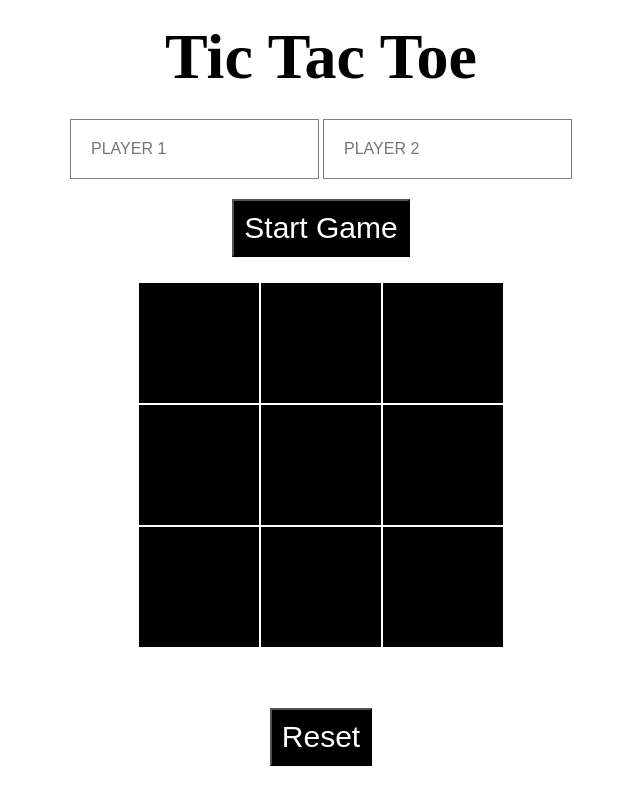
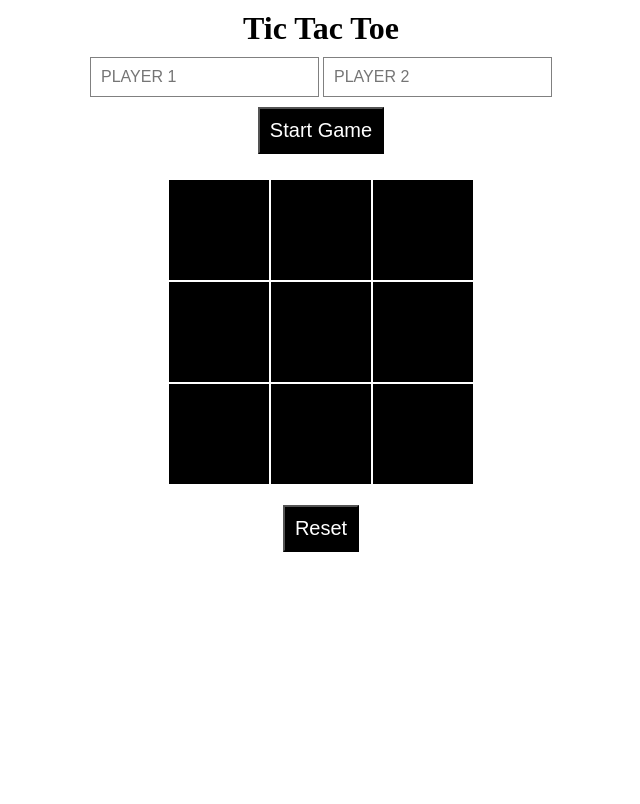
Before and after one commit to jstloyal/Tic-Tac-Toe, a plain HTML site: page index.html in a window 1280 px wide. Both pictures are taken after a click on the button "Reset". Shown: the whole page, without its empty margins (319-959 px from the left). Drawn offline with Linux system fonts and the light colour scheme.

Commit message:
fix some styling issue

```diff
--- a/js/script.js
+++ b/js/script.js
@@ -7,7 +7,7 @@ let board = (() => {
   let boardArray = ['', '', '', '', '', '', '', '', ''];
 
   let checkWin = (currentPlayer) => {
-    var ans = false;
+    let ans = false;
     const WINNINGCOMBINATION = [
       [0, 1, 2],
       [3, 4, 5],
@@ -21,7 +21,7 @@ let board = (() => {
 
     WINNINGCOMBINATION.forEach(arr => {
       if(boardArray[arr[0]] == currentPlayer.symbol && boardArray[arr[1]] == currentPlayer.symbol && boardArray[arr[2]] == currentPlayer.symbol){
-        return ans = true;
+        ans = true;
       }
     })
 
@@ -115,12 +115,7 @@ let playGame = (() => {
   })
 
   resetButton.addEventListener('click', () => {
-    board.boardArray = ['', '', '', '', '', '', '', '', ''];
-    currentPlayer = playerOne;
-    document.getElementById('board').childNodes.forEach(node => {
-      node.innerHTML = '';
-    })
-    document.getElementById('playerTurn').innerHTML = `${currentPlayer.name}, it is your turn.`
+    document.location.reload();
   })
 
 })()
--- a/styles.css
+++ b/styles.css
@@ -5,10 +5,10 @@ body {
 }
 
 .heading {
-  font-size: 4rem;
+  font-size: 2rem;
   text-align: center;
-  margin-top: 20px;
-  margin-bottom: 25px;
+  margin-top: 10px;
+  margin-bottom: 10px;
 }
 
 .my-form {
@@ -24,7 +24,7 @@ body {
 }
 
 .inputs input {
-  padding: 20px;
+  padding: 10px;
   color: #000;
   font-size: 1rem;
   border: 1px solid grey;
@@ -36,9 +36,9 @@ body {
   padding: 10px;
   background-color: black;
   color: white;
-  font-size: 30px;
+  font-size: 20px;
   font-weight: 400;
-  margin-top: 20px;
+  margin-top: 10px;
 }
 
 .gameDetails {
@@ -56,8 +56,8 @@ body {
 }
 
 .cell {
-  width: 120px;
-  height: 120px;
+  width: 100px;
+  height: 100px;
   background-color: #000;
   color: #fff;
   font-size: 3rem;
@@ -70,6 +70,6 @@ body {
 }
 
 .resetButtonDiv {
-  margin-top: 40px;
+  margin-top: 10px;
   text-align: center;
 }
```
